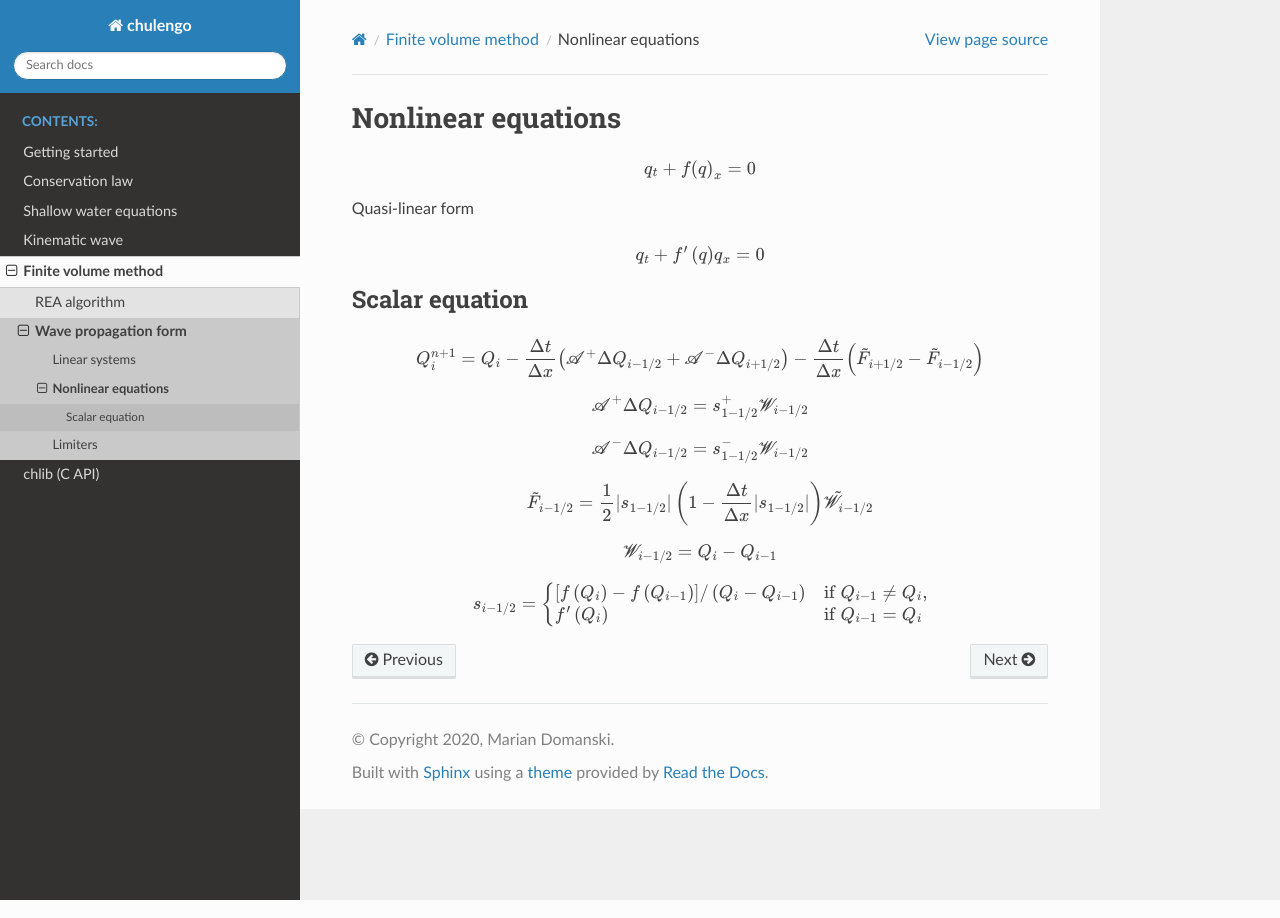
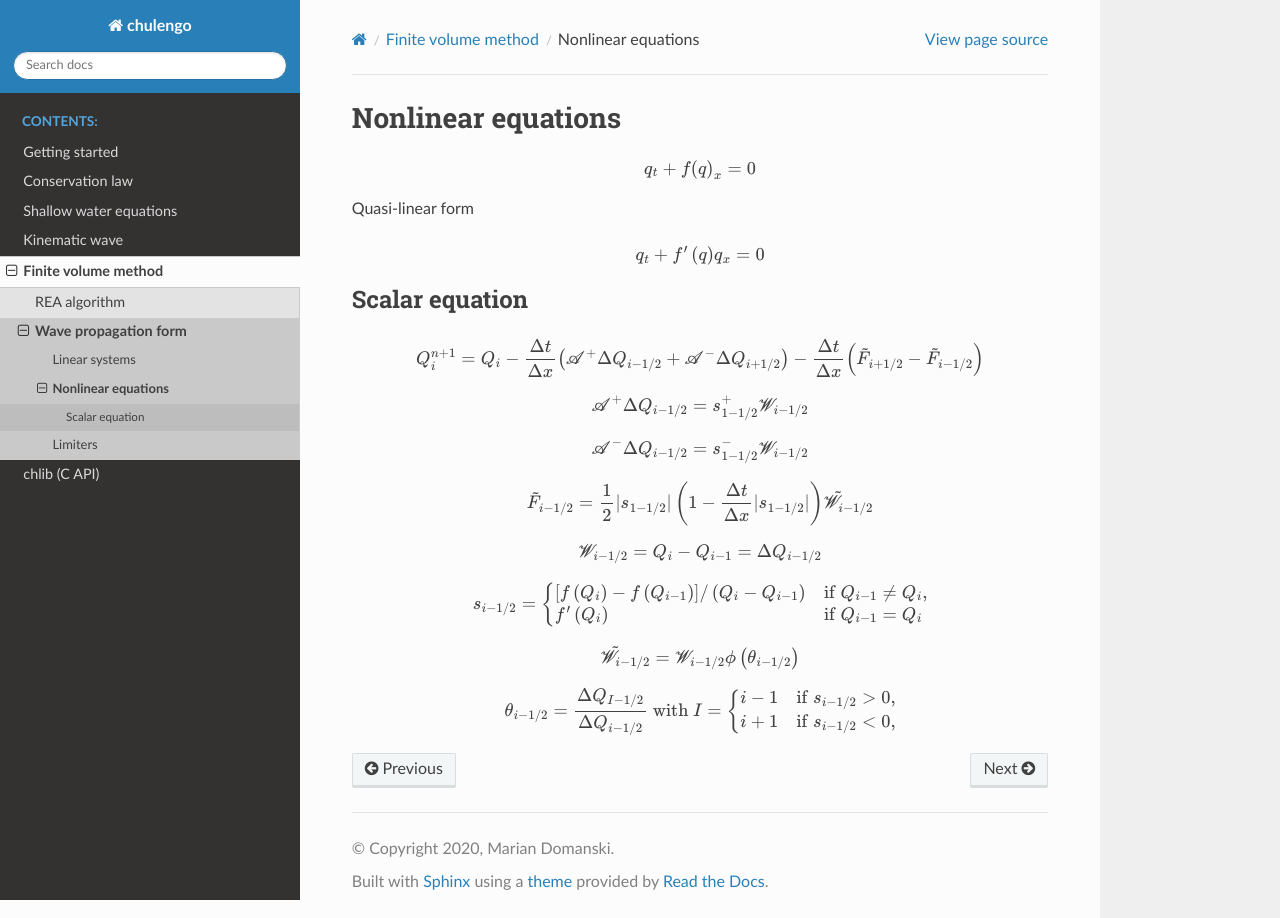
Before and after one commit to mmdski/chulengo, a Sphinx documentation site: the page built from docs/fvm/nonlinear.rst, in a window 1280 px wide. Built offline with Sphinx 7.4.7 and the Read the Docs theme 2.0.0, drawn with Linux system fonts in a browser that asks for light colours.

Commit message:
add limiter info to nonlinear scaler docs

```diff
--- a/docs/fvm/nonlinear.rst
+++ b/docs/fvm/nonlinear.rst
@@ -25,9 +25,19 @@ Scalar equation
     \left(1 - \frac{\Delta t}{\Delta x}\lvert s_{1-1/2}\rvert\right)
     \tilde{\mathscr{W}}_{i-1/2}
 
-.. math:: \mathscr{W}_{i-1/2} = Q_i - Q_{i-1}
+.. math:: \mathscr{W}_{i-1/2} = Q_i - Q_{i-1} = \Delta Q_{i-1/2}
 
 .. math:: s_{i-1/2} = \begin{cases}
-    \left[f\left(Q_i\right) - f\left(Q_{i-1}\right)\right]/\left(Q_i - Q_{i-1}\right) & \text{if $Q_{i-1} \ne Q_i$},\\
+    \left[f\left(Q_i\right) - f\left(Q_{i-1}\right)\right]/
+    \left(Q_i - Q_{i-1}\right) & \text{if $Q_{i-1} \ne Q_i$},\\
     f'\left(Q_i\right) & \text{if $Q_{i-1} = Q_i$}
     \end{cases}
+
+.. math:: \tilde{\mathscr{W}}_{i-1/2} =
+    \mathscr{W}_{i-1/2}\phi\left(\theta_{i-1/2}\right)
+
+.. math:: \theta_{i-1/2} = \frac{\Delta Q_{I-1/2}}{\Delta Q_{i-1/2}}
+    \text{  with } I = \begin{cases}
+        i - 1& \text{if $s_{i-1/2} > 0$}, \\
+        i + 1& \text{if $s_{i-1/2} < 0$},
+    \end{cases}
```
